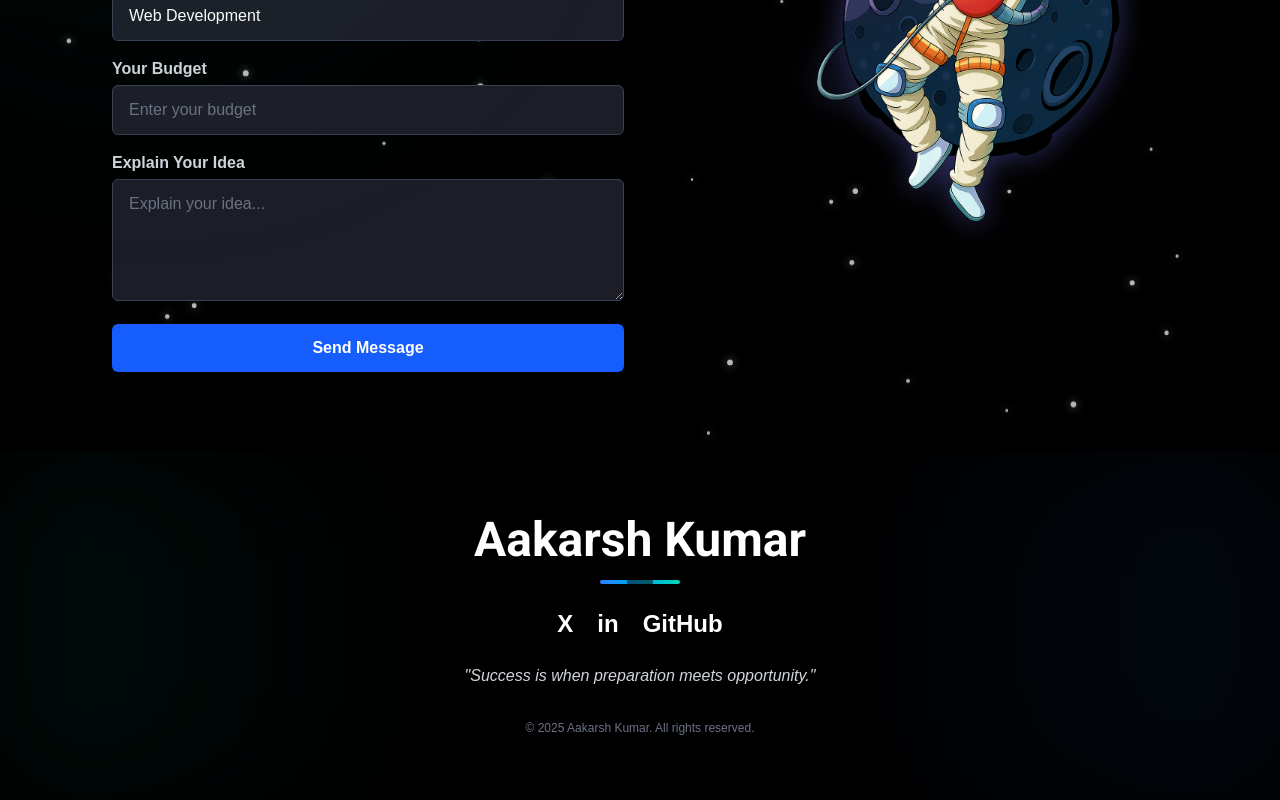
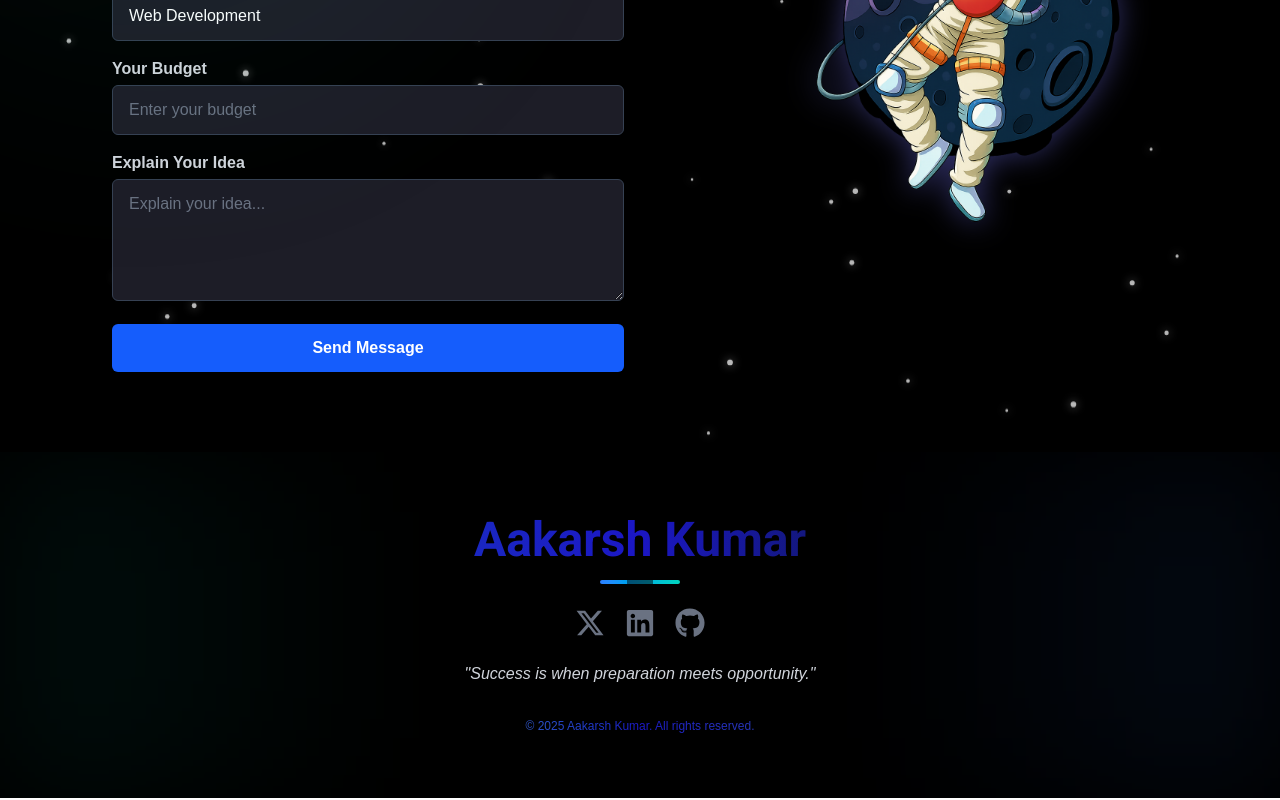
Before and after one commit to kumaraakarsh4/My----Portfolio, a React (Vite) app in the folder my-portfolio/: page / in a window 1280 px wide. Shown: the part 5945-6745 px from the top of the page. Built offline with nearby package versions, Linux system fonts and the light colour scheme.

Commit message:
updation of my code

```diff
--- a/my-portfolio/index.html
+++ b/my-portfolio/index.html
@@ -3,12 +3,14 @@
   <head>
 <link rel="preconnect" href="https://fonts.googleapis.com">
 <link rel="preconnect" href="https://fonts.gstatic.com" crossorigin>
+
 <link href="https://fonts.googleapis.com/css2?family=Poppins:ital,wght@0,100;0,200;0,300;0,400;0,500;0,600;0,700;0,800;0,900;1,100;1,200;1,300;1,400;1,500;1,600;1,700;1,800;1,900&family=Roboto:ital,wght@0,100..900;1,100..900&display=swap" rel="stylesheet">
 
     <meta charset="UTF-8" />
 
     <meta name="viewport" content="width=device-width, initial-scale=1.0" />
     <title>My Portfolio</title>
+  <link rel="shortcut icon" href="port.png" type="images/png">
   </head>
   <body>
     <div id="root"></div>
--- a/my-portfolio/src/index.css
+++ b/my-portfolio/src/index.css
@@ -13,3 +13,6 @@ h1 ,  h2 {
         background: linear-gradient(-45deg , #302b63 , #00bf8f, #1cd8d2);
     }
 }
+html {
+  scroll-behavior: smooth; /* ⬅️ This enables the smooth animation */
+}
--- a/my-portfolio/src/sections/Contact.jsx
+++ b/my-portfolio/src/sections/Contact.jsx
@@ -57,7 +57,7 @@ export default function ContactForm() {
 
     return (
         // 🟢 FIX 2A: Added 'relative' to the section container
-        <section className="bg-black text-white min-h-screen py-16 relative overflow-hidden">
+        <section id="contact" className="bg-black text-white min-h-screen py-16 relative overflow-hidden">
 
             {/* 🟢 FIX 2B, 2C & 3: Glow/Blur Effect Container */}
             <div className="absolute inset-0">
--- a/my-portfolio/src/sections/Footer.jsx
+++ b/my-portfolio/src/sections/Footer.jsx
@@ -1,30 +1,37 @@
 import React from 'react';
-// Import your icons here if using react-icons (e.g., FaXTwitter, FaLinkedinIn, FaGithub)
+// 1. Importing the necessary icons from react-icons
+import { FaXTwitter, FaLinkedin, FaGithub } from "react-icons/fa6";
+// 2. Importing motion for animations
+import { motion } from "framer-motion";
 
-// --- Social Link Data (Customize your URLs here) ---
+// --- Social Data (Using your data) ---
 const socialLinks = [
-  {
-    icon: 'X', // Placeholder for X/Twitter icon
-    url: 'https://twitter.com/yourprofile',
+  { Icon: FaXTwitter, label: "X", href: "https://x.com/home" },
+  { Icon: FaLinkedin, label: "Linkedin", href: "https://www.linkedin.com/in/aakarsh-kumar-612760356/" },
+  { Icon: FaGithub, label: "Github", href: "https://github.com/kumaraakarsh4" },
+];
+
+// --- Framer Motion Variants for Glow Effect ---
+const glowVariants = {
+  initial: { scale: 1, y: 0, filter: "drop-shadow(0 0 rgba(0,0,0,0))" },
+  hover: {
+    scale: 1.2,
+    y: -3,
+    filter: "drop-shadow(0 0 8px rgba(13,88,204,0.9)) drop-shadow(0 0 18px rgba(16,185,129,0.8))",
+    transition: { type: "spring", stiffness: 300, damping: 15 }
   },
-  {
-    icon: 'in', // Placeholder for LinkedIn icon
-    url: 'https://linkedin.com/in/yourprofile',
-  },
-  {
-    icon: 'GitHub', // Placeholder for GitHub icon
-    url: 'https://github.com/yourprofile',
-  },
-];
+  tap: { scale: 0.95, y: 0, transition: { duration: 0.08 } }
+};
+
 
 export default function Footer() {
   const currentYear = new Date().getFullYear();
 
   return (
-    // FIX 1: Increased vertical padding (py-16 instead of py-12) to ensure bottom content has room.
+    // Footer container with sufficient padding and relative positioning for background
     <footer className="w-full bg-black text-white py-16 px-4 relative overflow-hidden">
 
-      {/* --- Background Gradient Effect (Ensured z-0 and low opacity) --- */}
+      {/* --- Background Gradient Effect Layer (z-0) --- */}
       <div className="absolute inset-0 z-0 opacity-40">
         {/* Left Green/Teal Glow */}
         <div className="absolute top-0 left-0 w-1/3 h-full bg-gradient-to-r from-teal-500/20 to-transparent blur-3xl"></div>
@@ -32,11 +39,12 @@ export default function Footer() {
         <div className="absolute top-0 right-0 w-1/3 h-full bg-gradient-to-l from-blue-500/20 to-transparent blur-3xl"></div>
       </div>
 
-      {/* --- Content (FIX 2: Ensure z-10 is high and the wrapper dictates the height) --- */}
+      {/* --- Content Wrapper (z-10 to stay above background) --- */}
       <div className="relative z-10 text-center mx-auto max-w-4xl">
 
         {/* 1. Name */}
-        <h1 className="text-4xl sm:text-5xl font-bold mb-4">
+        <h1 className="text-4xl sm:text-5xl font-bold mb-4 text-transparent bg-clip-text
+            bg-gradient-to-r from-[#1b39bd] via-[#1b16c4] to-[#090819] drop-shadow-l">
          Aakarsh Kumar
         </h1>
 
@@ -46,20 +54,24 @@ export default function Footer() {
           <div className="absolute inset-0 bg-black/50 mx-auto w-1/3"></div>
         </div>
 
-        {/* 3. Social Icons */}
-        <div className="flex justify-center space-x-6 text-2xl mb-6">
-          {socialLinks.map((link) => (
-            <a
-              key={link.icon}
-              href={link.url}
+        {/* 3. Social Icons (Integrated with motion and glow variants) */}
+        <div className="flex justify-center gap-5 text-2xl md:text-3xl mb-6">
+          {socialLinks.map(({ Icon, label, href }) => (
+            <motion.a
+              key={label}
+              href={href}
               target="_blank"
+              aria-label={label}
               rel="noopener noreferrer"
-              className="text-white transition duration-300 transform hover:scale-110 hover:text-teal-400"
-              aria-label={link.icon}
+              // Applying Framer Motion variants
+              variants={glowVariants}
+              initial="initial"
+              whileHover="hover"
+              whileTap="tap"
+              className="text-gray-500 transition-colors duration-200" // Base color for icons
             >
-              {/* IMPORTANT: Replace the <span> with your actual icon component (e.g., <FaXTwitter />) */}
-              <span className="font-semibold">{link.icon}</span>
-            </a>
+              <Icon/>
+            </motion.a>
           ))}
         </div>
 
@@ -68,8 +80,8 @@ export default function Footer() {
           "Success is when preparation meets opportunity."
         </p>
 
-        {/* 5. Copyright (This should now be visible due to increased padding) */}
-        <p className="text-xs text-gray-500">
+        {/* 5. Copyright */}
+        <p className="text-xs text-gray-500  text-transparent bg-clip-text   bg-gradient-to-r from-[#a3bdbc] via-[#1b16c4] to-[#5f5b8d] ">
           © {currentYear} Aakarsh Kumar. All rights reserved.
         </p>
 
--- a/my-portfolio/src/sections/Home.jsx
+++ b/my-portfolio/src/sections/Home.jsx
@@ -154,7 +154,7 @@ return() => clearTimeout(timeout);
 
 
             >
-            <a href="Projects"
+            <a href="#projects"
             className="px-6 py-3 rounded-full font-medium text-lg text-white
              bg-gradient-to-r from-[#1cd8d2] via-[#00bf8f] to-[#302b63]
              shadow-lg hover:scale-105 transition-all"
```
Also changed, not shown: my-portfolio/port.png (added).
